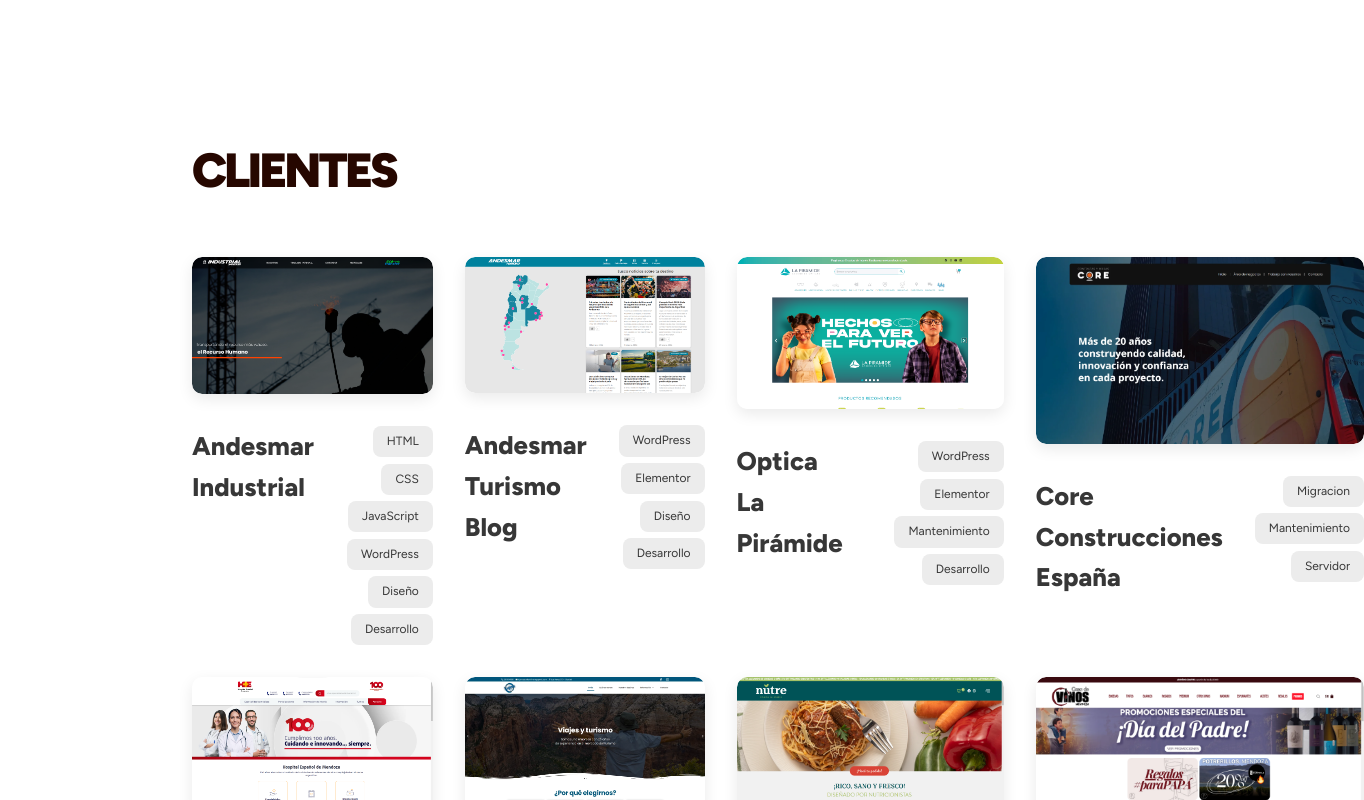
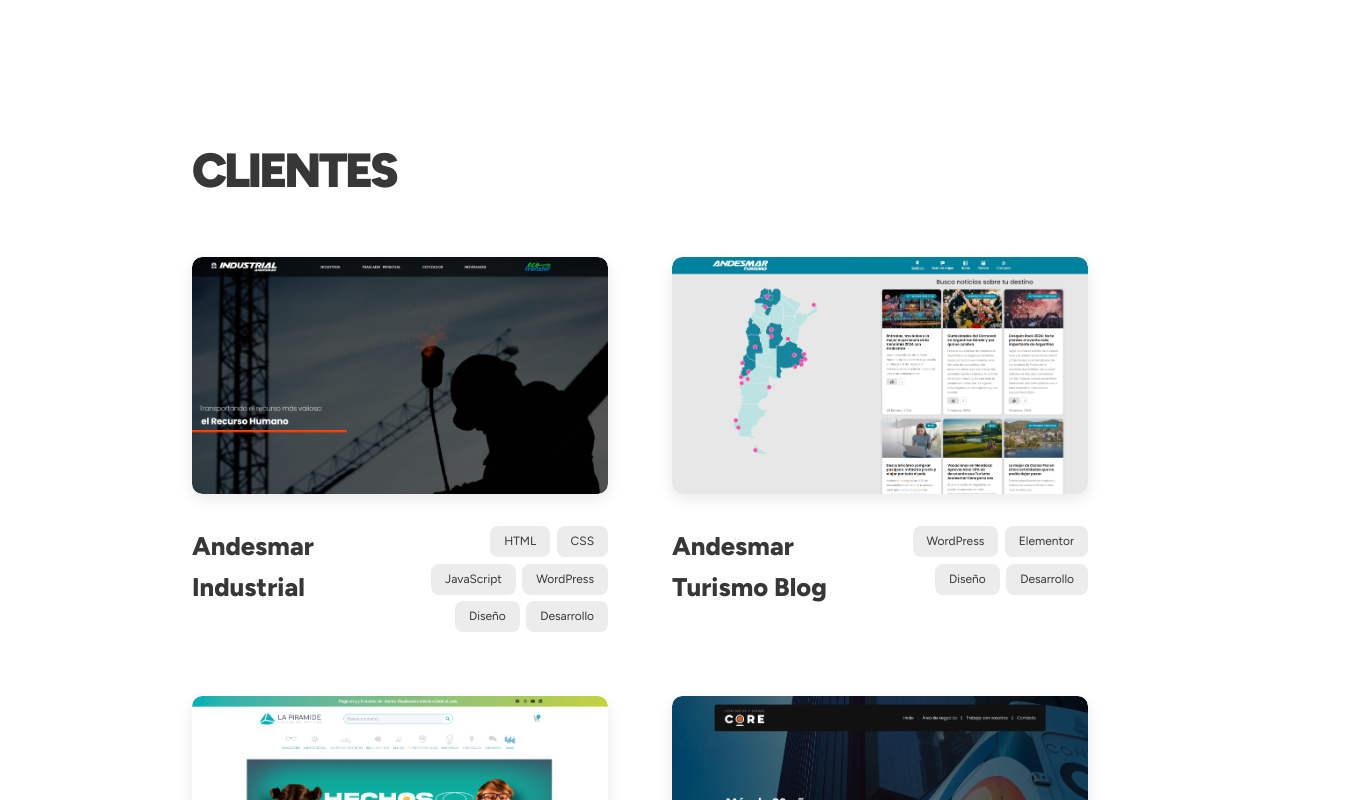
Before and after one commit to luciosantibanez/porfolio, a React (Vite) app: page / in a window 1280 px wide. Shown: the part 1720-2520 px from the top of the page, 1364 px wide, since content can reach past the window. Built offline with nearby package versions, Linux system fonts and the light colour scheme.

Commit message:
mobile responsive

```diff
--- a/index.html
+++ b/index.html
@@ -7,7 +7,7 @@
     <link rel="preconnect" href="https://fonts.googleapis.com">
     <link rel="preconnect" href="https://fonts.gstatic.com" crossorigin>
     <link href="https://fonts.googleapis.com/css2?family=Figtree:ital,wght@0,300..900;1,300..900&display=swap" rel="stylesheet">
-    <title>portfolio-react</title>
+    <title>Lucio Santibañez</title>
   </head>
   <body>
     <div id="root"></div>
--- a/src/styles.css
+++ b/src/styles.css
@@ -273,7 +273,7 @@
   text-transform: uppercase;
   font-weight: 900;
   letter-spacing: -3px;
-  color: var(--colorMarron);
+  color: var(--colorH1claro);
   margin-bottom: 3rem;
 }
 
@@ -368,11 +368,6 @@
   transition: opacity 0.2s ease;
 }
 
-.proyectos-grid {
-  display: grid;
-  grid-template-columns: repeat(4, 1fr);
-  gap: 2rem;
-}
 
 /* SOBRE MI */
 
```
